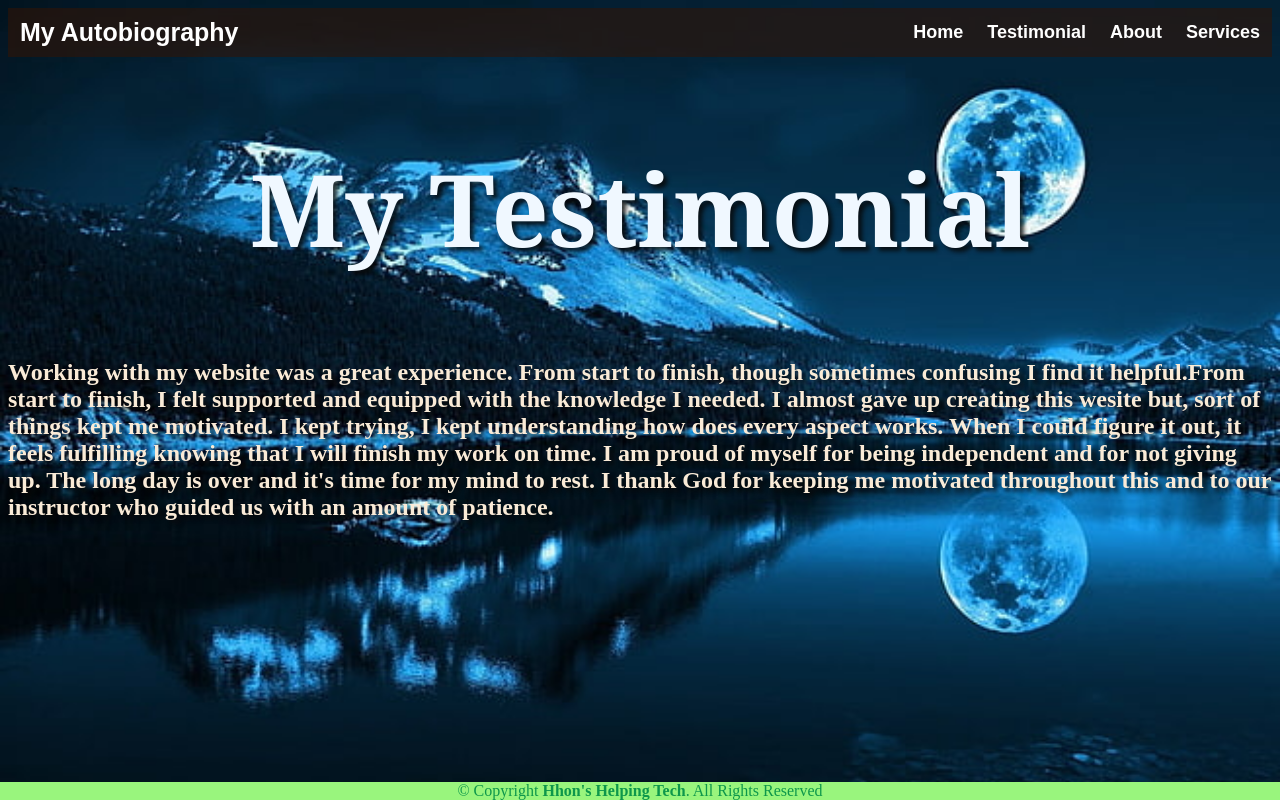
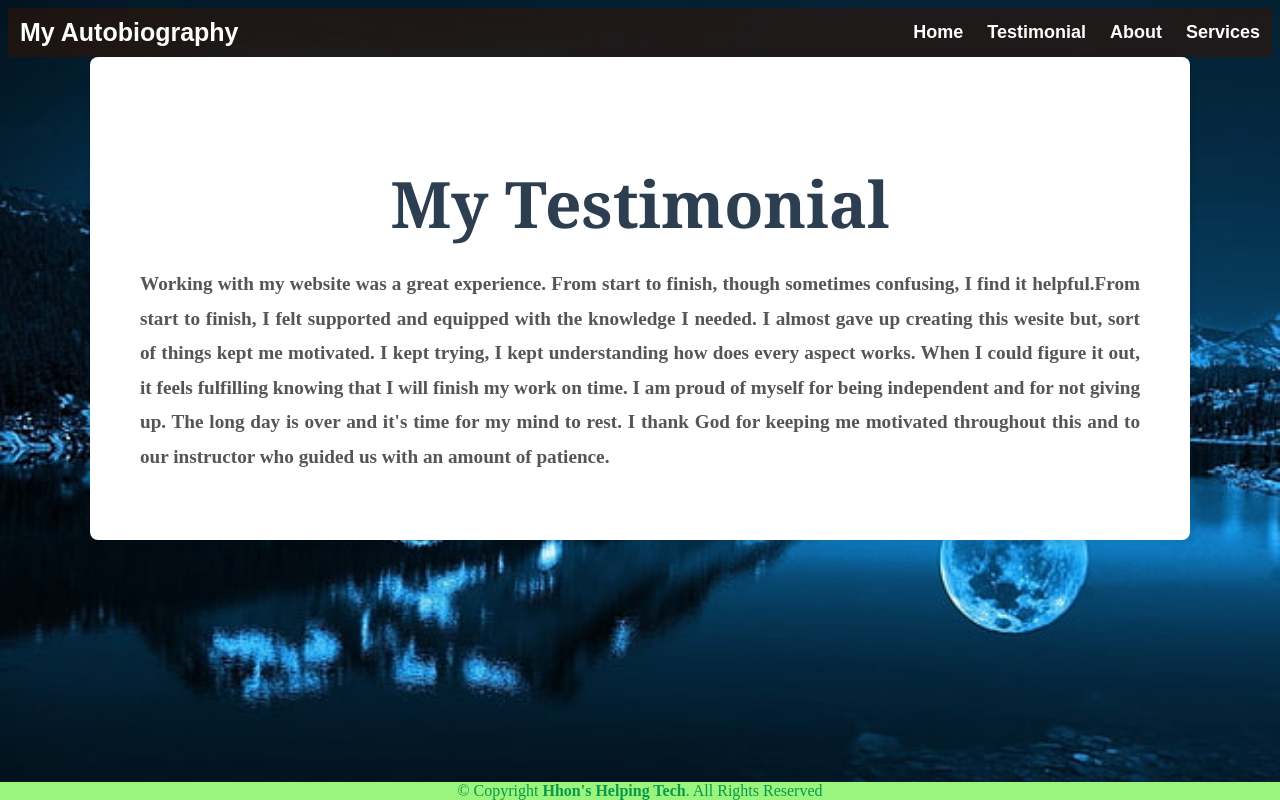
Before and after one commit to HONEYGRACELATCHA/IT24C5, a plain HTML site: page testimonial/testimonial.html in a window 1280 px wide. Drawn offline with Linux system fonts and the light colour scheme.

Commit message:
Added changes

```diff
--- a/testimonial/style.css
+++ b/testimonial/style.css
@@ -75,14 +75,26 @@ h1 {
     font-size: 75px;
 }
 
+section {
+    padding: 50px;
+    max-width: 1000px;
+    margin: 0 auto;
+    background-color: #fff;
+    border-radius: 8px;
+    box-shadow: 0 4px 8px rgba(0, 0, 0, 0.1);
+}
+
 h1 {
-    color: aliceblue;
-    text-shadow: 4px 4px 4px rgba(7, 7, 7, 0.815);
-
+    font-size: 4rem;
+    color: #2c3e50;
+    text-align: center;
+    margin-bottom: 20px;
 }
 
 h2 {
-    color: antiquewhite;
-    text-shadow: 4px 4px 4px rgba(9, 9, 9, 0.815);
-
+    font-size: 1.2rem;
+    color: #555;
+    line-height: 1.8;
+    margin-top: 20px;
+    text-align: justify;
 }
--- a/testimonial/testimonial.html
+++ b/testimonial/testimonial.html
@@ -21,14 +21,14 @@
     </header>
     <section>
         <h1>My Testimonial</h1>
-        <h2>Working with my website was a great experience. From start to finish, though sometimes confusing I find it
+        <h2>Working with my website was a great experience. From start to finish, though sometimes confusing, I find it
             helpful.From start to finish, I felt supported and equipped with the knowledge I needed.
             I almost gave up creating this wesite but, sort of things kept me motivated. I kept trying, I kept
             understanding how does every aspect works. When I could figure it out, it feels fulfilling knowing that I
             will finish my work on time. I am proud of myself for being independent and for not giving up. The long day
             is over and it's time for my mind to rest. I thank God for keeping me motivated throughout this and to our
             instructor who guided us with an amount of patience.</h2>
-        </h2>
+
     </section>
 
     <footer class="">
```
Also changed, not shown: about/about.html (+1 -1 lines).
